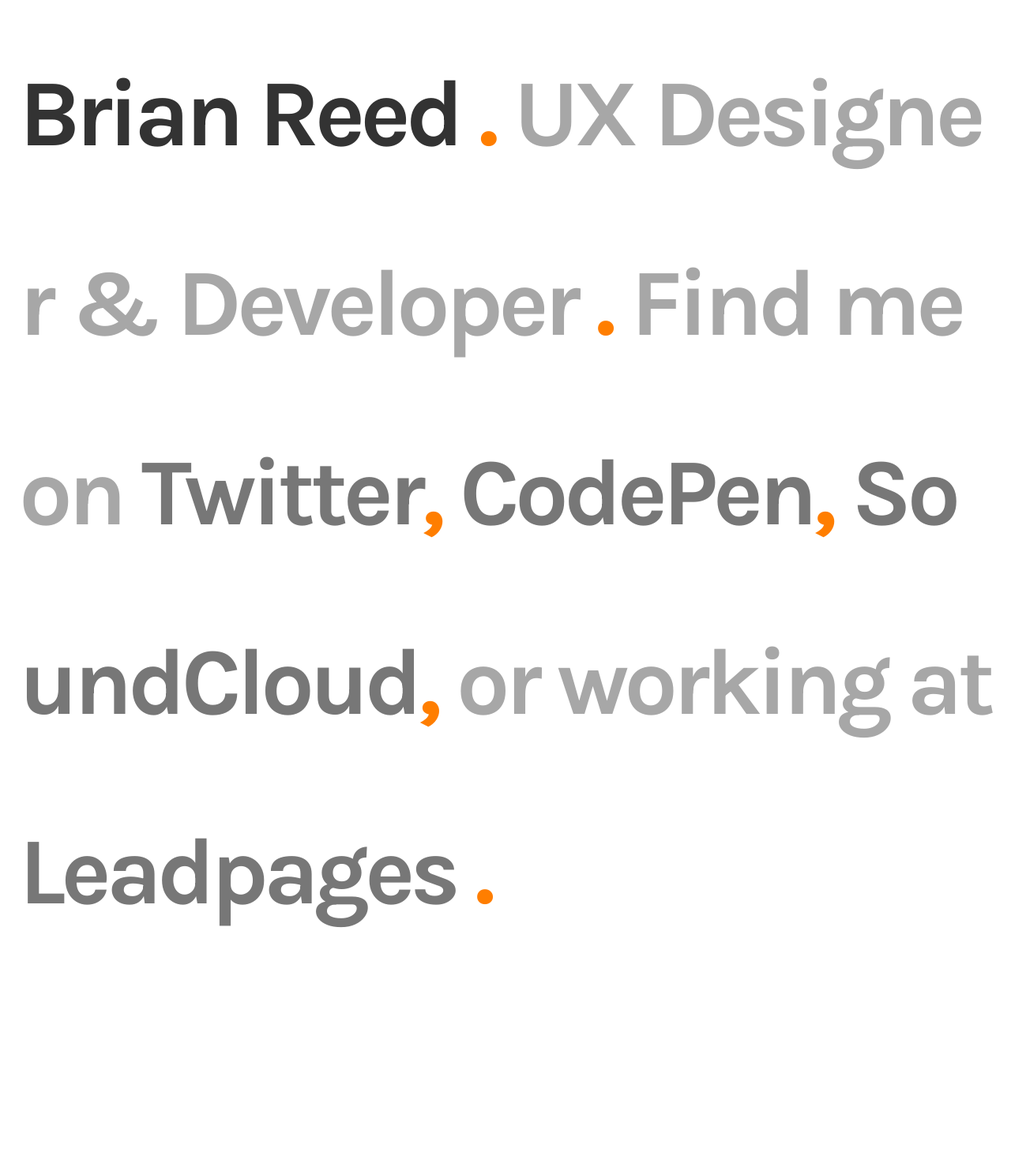
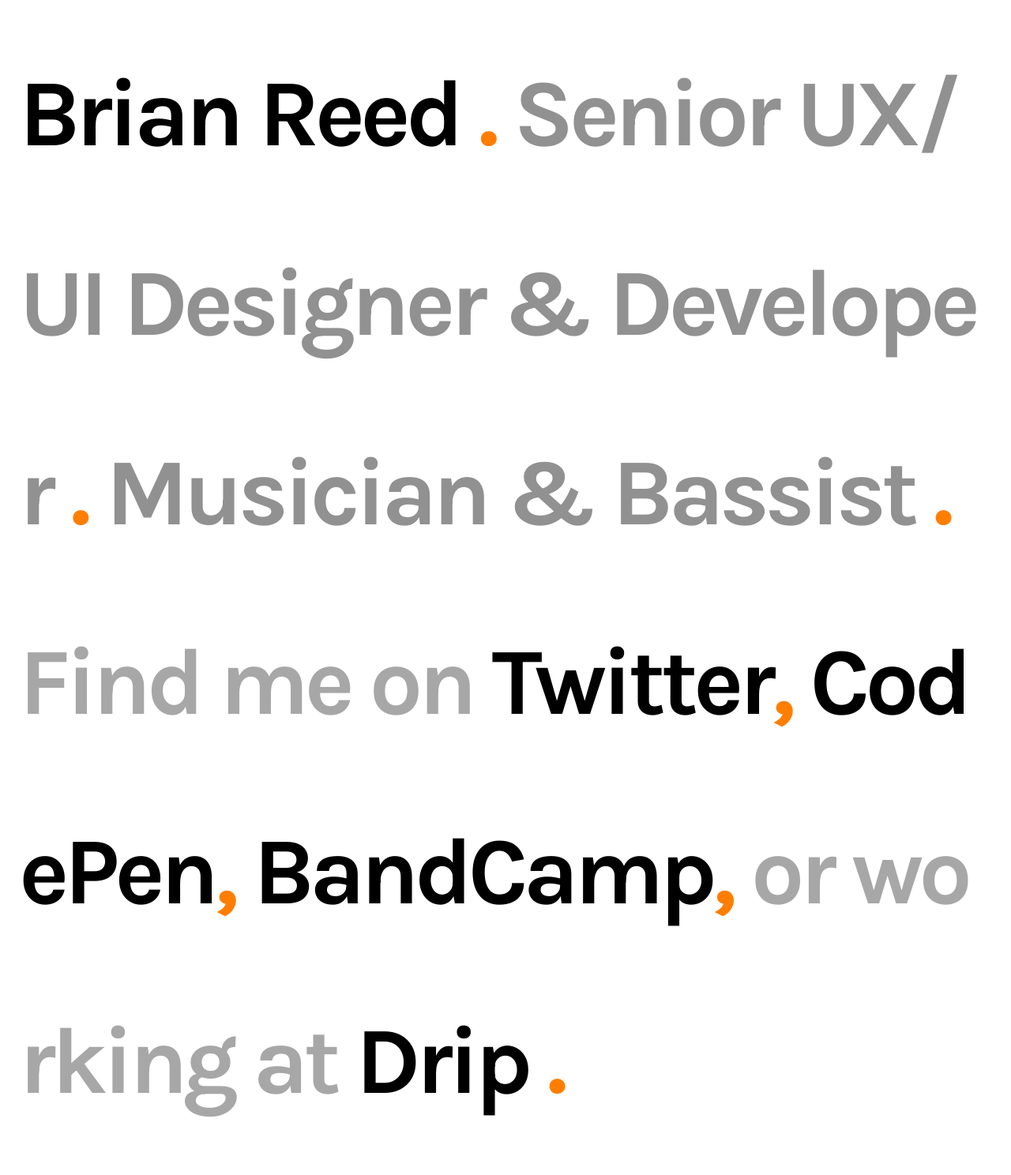
Before and after one commit to jimfrankenstein/brianreedux, a Jekyll site: the page built from index.html, in a window 1280 px wide. Shown: the whole page at 79% size. Built offline with Jekyll 4.4.1, drawn with Linux system fonts in a browser that asks for light colours; the list of posts is cut into pages by our own code; before the commit the page ends 1248 px from its top, so only the background shows below that.

Commit message:
2018 Updates

```diff
--- a/_config.yml
+++ b/_config.yml
@@ -10,7 +10,7 @@
 twitter_username: the_human_brian
 github_username:  jimfrankenstein
 twitter_url: "https://twitter.com/the_human_brian"
-soundcloud_url: "https://soundcloud.com/jimfrankenstein"
+bandcamp_url: "https://jimfrankenstein.bandcamp.com"
 codepen_url: "http://codepen.io/the_human_brian/"
 untapped_url: "https://untappd.com/user/jimfrankenstein"
 
--- a/css/main.scss
+++ b/css/main.scss
@@ -43,21 +43,21 @@
 
   .divider { color: #ff7e00; }
 
-  .myName { color: #333; }
-  .myTitle { color: #a7a7a7; }
+  .myName { color: #000; }
+  .myTitle { color: #919191; }
 
-  h2 a:link { color: #777; }
-  h2 a:visited { color: #777; }
+  h2 a:link { color: #000; }
+  h2 a:visited { color: #000; }
 
   h2 a.myTwitter:hover { color: #55acee; }
   h2 a.myTwitter:active { color: #55acee; }
 
-  h2 a.myCodePen:hover { color: #333; }
-  h2 a.myCodePen:active { color: #333; }
+  h2 a.myCodePen:hover { color: #47cf73; }
+  h2 a.myCodePen:active { color: #47cf73; }
 
-  h2 a.mySoundCloud:hover { color: #ff7e00; }
-  h2 a.mySoundCloud:active { color: #ff7e00; }
+  h2 a.myBandCamp:hover { color: #ff7e00; }
+  h2 a.myBandCamp:active { color: #ff7e00; }
 
-  h2 a.myJob:hover { color: #0069ff; }
-  h2 a.myJob:active { color: #0069ff; }
+  h2 a.myJob:hover { color: #f224f2; }
+  h2 a.myJob:active { color: #f224f2; }
 }
--- a/index.html
+++ b/index.html
@@ -7,15 +7,17 @@
   <h1>
     <span class="myName">Brian Reed</span>
     <span class="divider">.</span>
-    <span class="myTitle">UX Designer &amp; Developer</span>
+    <span class="myTitle">Senior UX/UI Designer &amp; Developer</span>
+    <span class="divider">.</span>
+    <span class="myTitle">Musician &amp; Bassist</span>
     <span class="divider">.</span>
   </h1>
   <h2>
     Find me on
     <a class="myTwitter" href="{{site.twitter_url}}" target="_blank">Twitter</a><span class="divider">,</span>
     <a class="myCodePen" href="{{site.codepen_url}}" target="_blank">CodePen</a><span class="divider">,</span>
-    <a class="mySoundCloud" href="{{site.soundcloud_url}}" target="_blank">SoundCloud</a><span class="divider">,</span>
-    or working at <a class="myJob" href="http://leadpages.net" target="_blank">Leadpages</a>
+    <a class="myBandCamp" href="{{site.bandcamp_url}}" target="_blank">BandCamp</a><span class="divider">,</span>
+    or working at <a class="myJob" href="https://drip.com" target="_blank">Drip</a>
     <span class="divider">.</span>
   </h2>
 </section>
```
